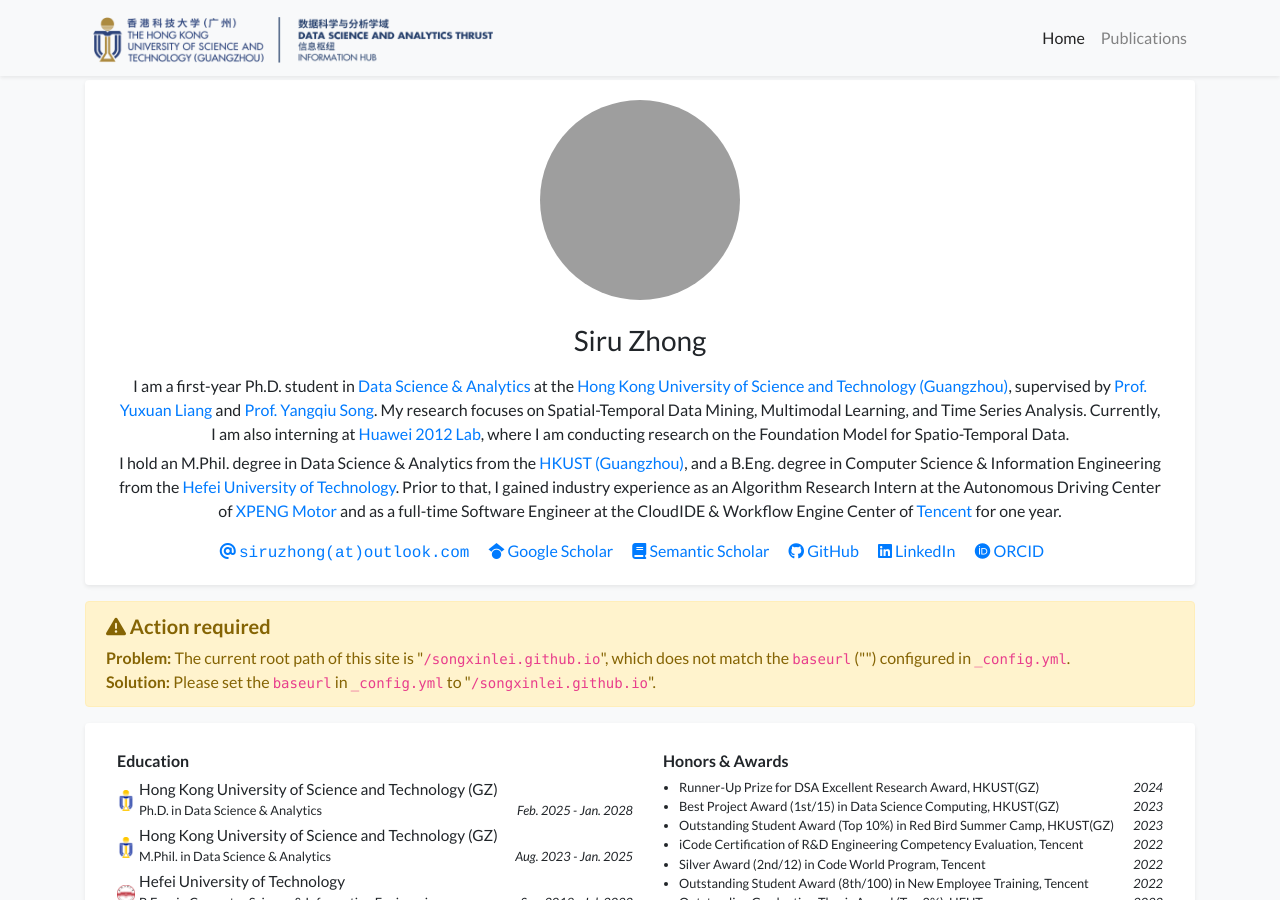
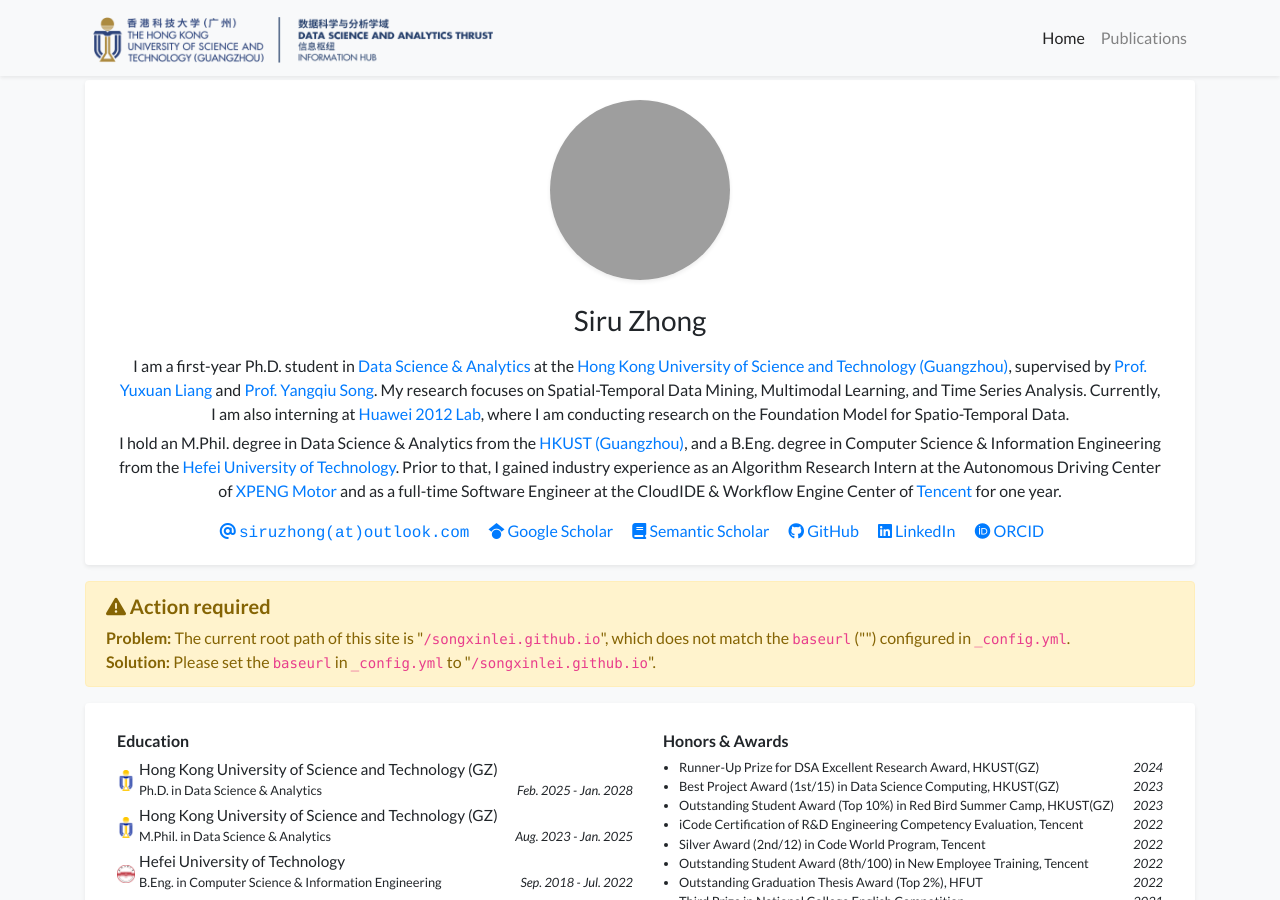
Before and after one commit to thunderlrr/songxinlei.github.io, a Jekyll site: the page built from index.html, in a window 1280 px wide and 900 px high. Built offline with Jekyll 4.4.1, drawn with Linux system fonts in a browser that asks for light colours; a style sheet for code colours, icons or effects is not loaded; grey boxes are pictures that could not be loaded.

Commit message:
update profile

```diff
--- a/_includes/widgets/profile_card.html
+++ b/_includes/widgets/profile_card.html
@@ -8,8 +8,8 @@
                         <figure class="figure mb-3">
                             <img
                                 src="{{ site.data.profile.portrait_url | relative_url }}"
-                                class="figure-img img-fluid rounded-circle"
-                                style="height: 200px; width: 200px; object-fit: cover;"
+                                class="figure-img img-fluid rounded-circle shadow-sm"
+                                style="height: 180px; width: 180px; object-fit: cover;"
                                 data-toggle="tooltip"
                                 data-placement="top"
                                 title="{{ site.data.profile.portrait_caption }}"
```
